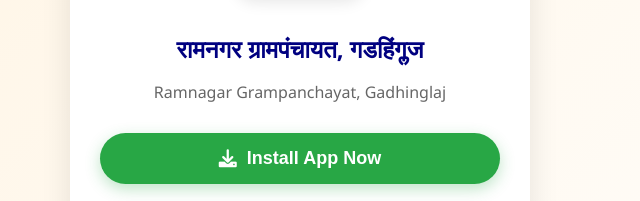
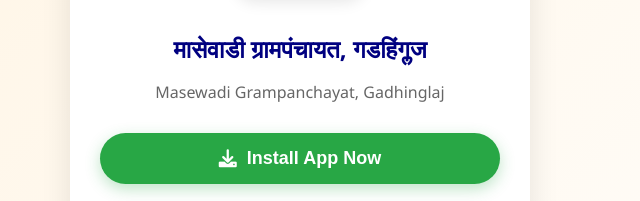
Before and after one commit to vedchitrakolhapur/masewadi, a plain HTML site: page app_download.html in a window 1280 px wide. Shown: the part 259-460 px from the top of the page, 340-980 px from the left. Drawn offline with Linux system fonts and the light colour scheme.

Commit message:
Updated via CMS: app_download.html

```diff
--- a/app_download.html
+++ b/app_download.html
@@ -4,7 +4,7 @@
     <head>
         <meta charset="UTF-8">
         <meta name="viewport" content="width=device-width, initial-scale=1.0">
-        <title>Download App - रामनगर ग्रामपंचायत, गडहिंग्लज</title>
+        <title>Download App - मासेवाडी ग्रामपंचायत, गडहिंग्लज</title>
         <meta name="theme-color" content="#FF9933">
         <link rel="manifest" href="manifest.json">
         <link rel="stylesheet" href="https://cdnjs.cloudflare.com/ajax/libs/font-awesome/6.0.0/css/all.min.css">
@@ -34,9 +34,9 @@
     </head>
     <body>
         <div class="app-card">
-            <img src="https://basegp.bizc.in/assets/gp3379347.webp" alt="App Icon" class="app-icon">
-            <h1>रामनगर ग्रामपंचायत, गडहिंग्लज</h1>
-            <p>Ramnagar Grampanchayat, Gadhinglaj</p>
+            <img src="https://masewadi.gadgp.in/assets/gp3379347.webp" alt="App Icon" class="app-icon">
+            <h1>मासेवाडी ग्रामपंचायत, गडहिंग्लज</h1>
+            <p>Masewadi Grampanchayat, Gadhinglaj</p>
 
             <button id="pwaInstallBtn" class="install-btn" style="display:none;">
                 <i class="fas fa-download"></i> Install App Now
```
